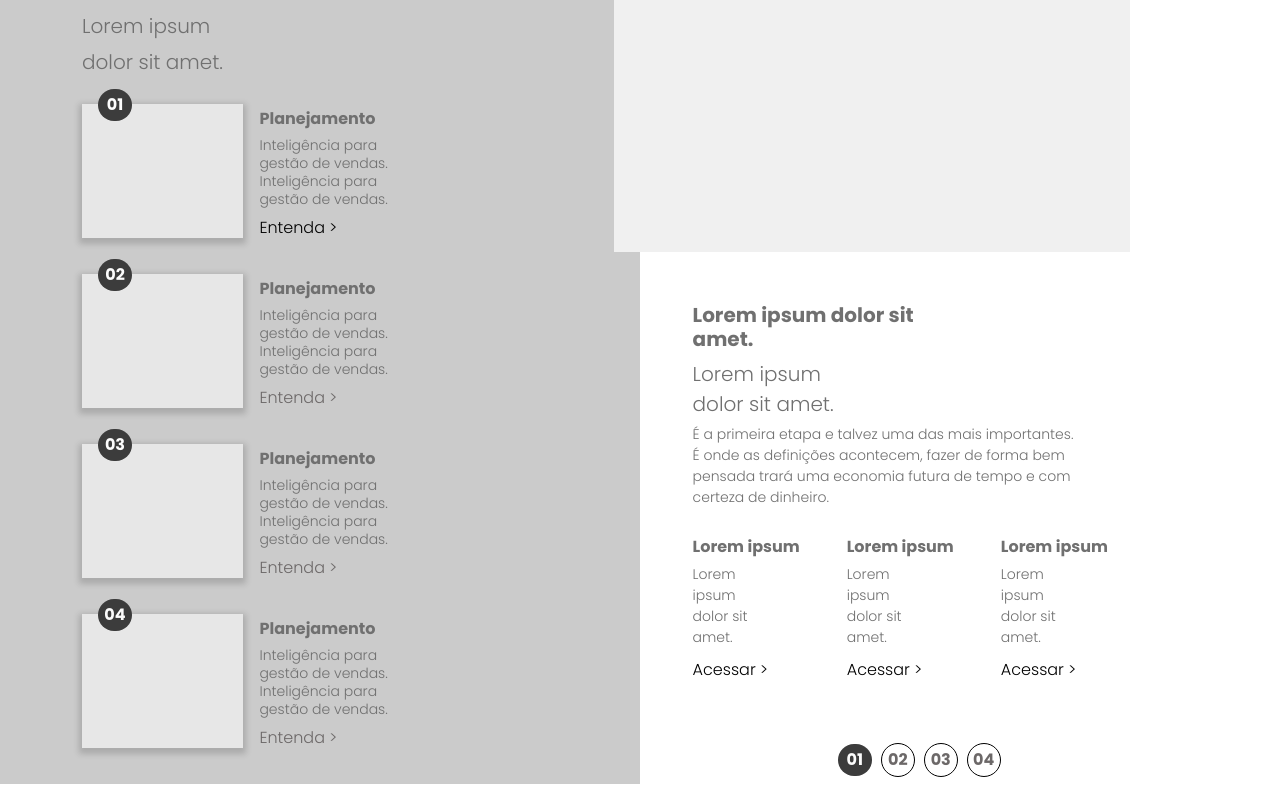
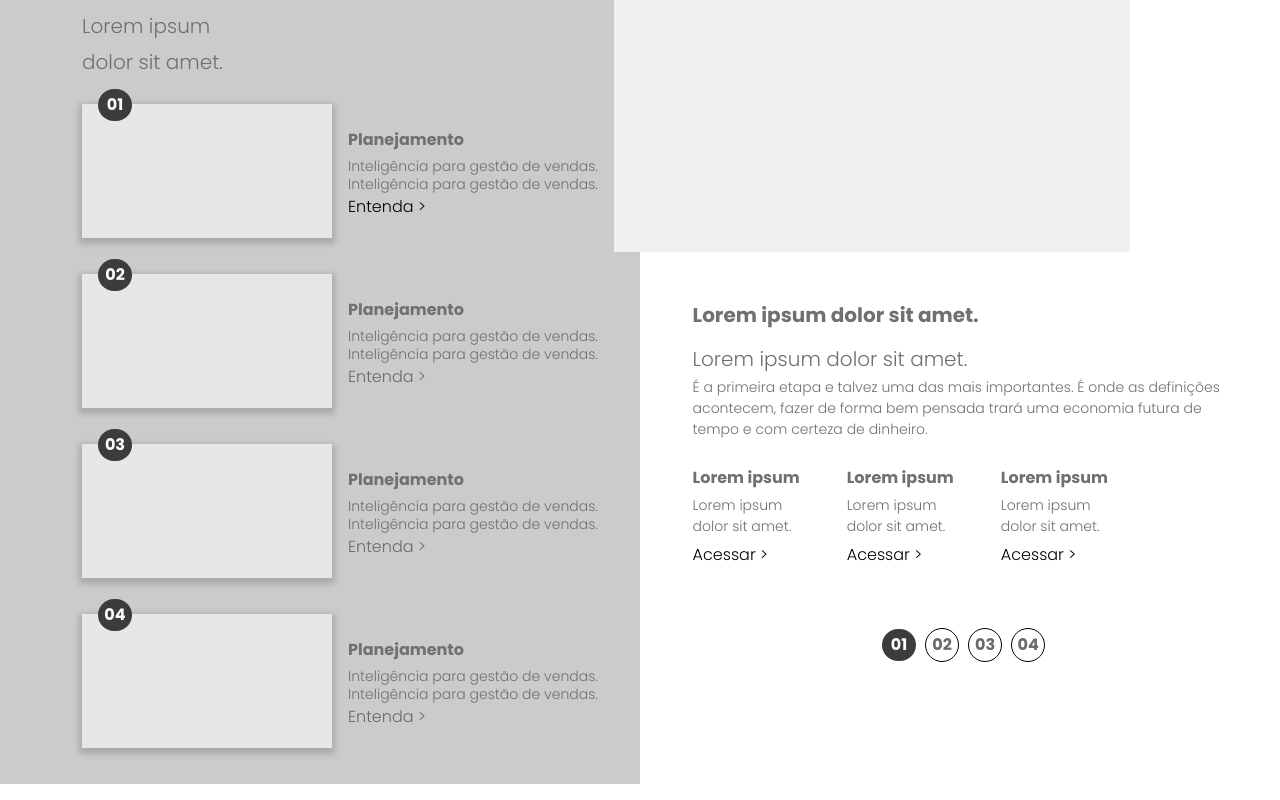
Before and after one commit to PiviaN/ProjetoBlog, a React (Create React App) app: page / in a window 1280 px wide. Shown: the part 1080-1880 px from the top of the page. Built offline with nearby package versions, Linux system fonts and the light colour scheme.

Commit message:
ajustes prototipo

```diff
--- a/src/components/Album/Album.css
+++ b/src/components/Album/Album.css
@@ -162,7 +162,7 @@
   }
 
   .control-album-description {
-    width: 19.84vw;
+    width: 381px;
     min-height: 83px;
   }
 
--- a/src/components/Blog/Blog.css
+++ b/src/components/Blog/Blog.css
@@ -196,7 +196,7 @@
   }
 
   .big-tecnology-card {
-    width: 440px;
+    min-width: 440px;
   }
 
   .tecnology-button {
@@ -230,8 +230,13 @@
   }
 
   .control-tecnology-big-card-button {
-    margin-top: 15px;
+    padding-top: 15px;
     margin-right: 18px;
+  }
+
+  .control-texts-big-tec {
+    /* height: 298px; */
+    padding-bottom: 70px;
   }
 }
 
@@ -253,7 +258,6 @@
   .control-blog-title {
     width: 274px;
     min-height: 99px;
-    margin-left: 2rem;
   }
 
   .blog-title {
@@ -262,7 +266,7 @@
   }
 
   .big-circle-arrow-mobile {
-    width: 5.563rem;
+    width: 23.86vw;
     height: 5.563rem;
     box-shadow: 0px 3px 6px #00000029;
     border-radius: 45px;
@@ -270,6 +274,8 @@
     align-items: center;
     justify-content: center;
     background-color: #6c6868;
+    position: absolute;
+    right: -0.5rem;
   }
 
   .blog-subtitle {
@@ -285,7 +291,7 @@
 
   .search-area {
     margin-bottom: 16px;
-    margin-left: 1rem;
+    margin-left: 0.9rem;
   }
 
   .search-input {
--- a/src/components/Blog/Blog.js
+++ b/src/components/Blog/Blog.js
@@ -27,25 +27,27 @@ export default function Blog() {
           </div>
 
           <div className="d-flex align-items-center tecnology-cards">
-            <div className="big-tecnology-card">
-              <div className="d-flex flex-column">
+            <div className="d-flex flex-column big-tecnology-card">
               <div className="control-tecnology-big-card-button d-flex justify-content-end">
                 <button type="button" className="tecnology-button">
                   <p className="tecnology-button-p">tecnologia</p>
                 </button>
               </div>
+              <div className="d-flex justify-content-center control-texts-big-tec">
+                <div className="d-flex flex-column">
                   <div className="control-big-title">
                     <h2 className="big-title">Lorem ipsum dolor sit amet.</h2>
                   </div>
                   <div className="control-big-description">
                     <p className="big-description">
-                    É a primeira etapa e talvez uma das mais importantes. É onde
-                    as definições acontecem.
+                      É a primeira etapa e talvez uma das mais importantes. É
+                      onde as definições acontecem.
                     </p>
                   </div>
                   <a href="https://google.com" className="read-link">
                     Ler completo&gt;
                   </a>
+                </div>
               </div>
             </div>
             <div className="small-tecnology-container">
@@ -160,15 +162,20 @@ export default function Blog() {
 
       <section className="blog-mobile">
         <div className="d-flex flex-column">
-          <div className="d-flex overflow-x-hidden justify-content-center">
+          <div className="d-flex justify-content-center position-relative overflow-x-hidden">
+            <div className="d-flex flex-column">
+              <div className="d-flex">
                 <div className="control-blog-title">
                   <h1 className="blog-title">Lorem ipsum dolor sit amet.</h1>
                 </div>
                 <div className="big-circle-arrow-mobile hover-circle">
-              <FontAwesomeIcon icon={faArrowRight} size="2xl" color="#fff" />
+                  <FontAwesomeIcon
+                    icon={faArrowRight}
+                    size="2xl"
+                    color="#fff"
+                  />
                 </div>
               </div>
-          <div className="d-flex justify-content-center">
               <div className="flex-column">
                 <p className="blog-subtitle">Lorem ipsum dolor sit amet.</p>
                 <div className="d-flex align-items-center search-area">
@@ -182,6 +189,7 @@ export default function Blog() {
                     placeholder="Pesquise o assunto de sua preferência"
                     className="search-input"
                   ></input>
+                </div>
               </div>
             </div>
           </div>
--- a/src/components/CardGroup/CardGroup.css
+++ b/src/components/CardGroup/CardGroup.css
@@ -108,6 +108,13 @@
     line-height: 21px;
     font-weight: 300;
   }
+
+  .white-block-cardgroup {
+    box-shadow: 0px 3px 6px 3px #00000029;
+    background-color: #e7e7e7;
+    height: 94px;
+    width: 13.02vw;
+  }
 }
 
 @media (max-width: 1199.98px) {
@@ -150,6 +157,8 @@
     margin-right: 1rem;
     height: 284px;
     margin-top: 24px;
+    padding-left: 35px;
+    padding-right: 108px;
   }
 
   .white-block-mobile {
@@ -171,7 +180,7 @@
 
   .control-card-slider-mobile-description {
     width: 250px;
-    height: 41px;
+    min-height: 41px;
     margin-bottom: 8px;
   }
 }
--- a/src/components/CardGroup/CardGroup.js
+++ b/src/components/CardGroup/CardGroup.js
@@ -16,7 +16,7 @@ export default function CardGroup() {
 
             <div className="d-flex cards-horizontal justify-content-between">
               <div className="d-flex align-items-center card-horizontal">
-                <div className="white-block"></div>
+                <div className="white-block-cardgroup"></div>
                 <div className="info">
                   <h3 className="title-info color-white text-uppercase">
                     ux tal
@@ -36,7 +36,7 @@ export default function CardGroup() {
                 </div>
               </div>
               <div className="d-flex align-items-center card-horizontal">
-                <div className="white-block"></div>
+                <div className="white-block-cardgroup"></div>
                 <div className="info">
                   <h3 className="title-info color-white text-uppercase">
                     ux tal
@@ -56,7 +56,7 @@ export default function CardGroup() {
                 </div>
               </div>
               <div className="d-flex align-items-center card-horizontal">
-                <div className="white-block"></div>
+                <div className="white-block-cardgroup"></div>
                 <div className="info">
                   <h3 className="title-info color-white text-uppercase">
                     ux tal
@@ -76,7 +76,7 @@ export default function CardGroup() {
                 </div>
               </div>
               <div className="d-flex align-items-center card-horizontal">
-                <div className="white-block"></div>
+                <div className="white-block-cardgroup"></div>
                 <div className="info">
                   <h3 className="title-info color-white text-uppercase">
                     ux tal
@@ -140,7 +140,7 @@ export default function CardGroup() {
 
         <div className="slider-mobile">
           <div className="d-flex align-items-center">
-            <div className="card-slider-mobile d-flex justify-content-center align-items-center">
+            <div className="card-slider-mobile d-flex align-items-center">
               <div className="d-flex flex-column">
                 <div className="white-block-mobile"></div>
                 <h3 className="card-slider-mobile-title">ux tal</h3>
@@ -158,7 +158,7 @@ export default function CardGroup() {
                 </a>
               </div>
             </div>
-            <div className="card-slider-mobile d-flex justify-content-center align-items-center">
+            <div className="card-slider-mobile d-flex align-items-center">
               <div className="d-flex flex-column">
                 <div className="white-block-mobile"></div>
                 <h3 className="card-slider-mobile-title">ux tal</h3>
@@ -176,7 +176,7 @@ export default function CardGroup() {
                 </a>
               </div>
             </div>
-            <div className="card-slider-mobile d-flex justify-content-center align-items-center">
+            <div className="card-slider-mobile d-flex align-items-center">
               <div className="d-flex flex-column">
                 <div className="white-block-mobile"></div>
                 <h3 className="card-slider-mobile-title">ux tal</h3>
--- a/src/components/Planning/Planing.css
+++ b/src/components/Planning/Planing.css
@@ -99,7 +99,7 @@
 }
 
 .mr-mini {
-  margin-right: 2.938rem;
+  margin-right: 47px;
   margin-bottom: 2rem;
 }
 
@@ -297,7 +297,7 @@
   .card-vertical {
     margin-bottom: 36px;
     justify-content: space-between;
-    width: 26.88vw;
+    width: 516px;
     height: 134px;
   }
 
@@ -308,8 +308,8 @@
   }
 
   .control-subtitle-info {
-    width: 13.02vw;
-    min-height: 38px;
+    width: 250px;
+    height: 38px;
   }
 
   .subtitle-info {
@@ -319,7 +319,7 @@
   }
 
   .white-block {
-    width: 13.02vw;
+    width: 250px;
     height: 100%;
     box-shadow: 0px 3px 6px 3px #00000029;
     background-color: #e7e7e7;
@@ -344,8 +344,8 @@
   }
 
   .control-title-emphasis {
-    width: 18.13vw;
-    min-height: 33px;
+    width: 348px;
+    height: 33px;
     margin-bottom: 8px;
     margin-top: 51px;
   }
@@ -355,8 +355,8 @@
   }
 
   .control-subtitle-emphasis {
-    width: 14.32vw;
-    min-height: 28px;
+    width: 275px;
+    height: 28px;
     margin-bottom: 5px;
   }
 
@@ -365,8 +365,8 @@
   }
 
   .control-description-emphasis {
-    width: 29.79vw;
-    min-height: 62px;
+    width: 551px;
+    height: 62px;
     margin-bottom: 1.813rem;
   }
 
@@ -385,8 +385,8 @@
   }
 
   .control-mini-description {
-    width: 5.16vw;
-    min-height: 38px;
+    width: 99px;
+    height: 38px;
     margin-bottom: 10px;
   }
 
```
Lines whose indentation alone changed are shown as unchanged.
